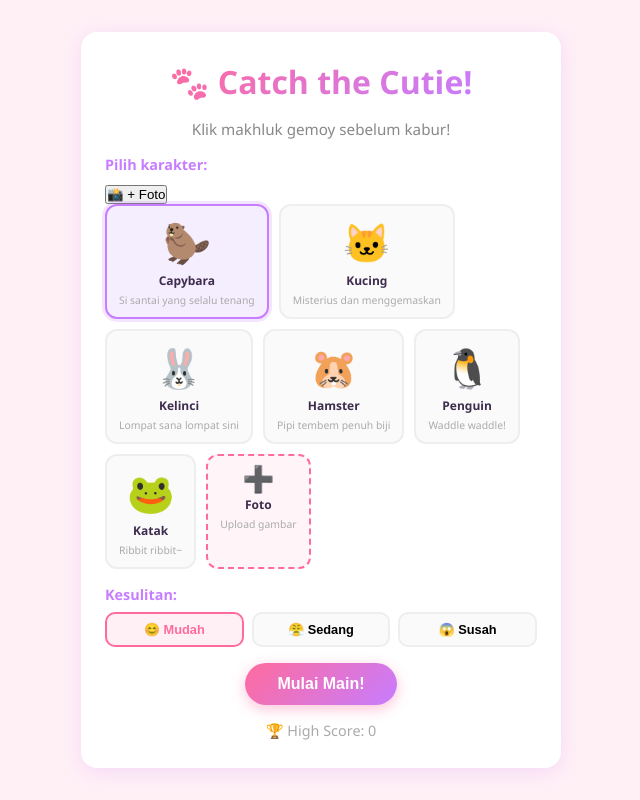
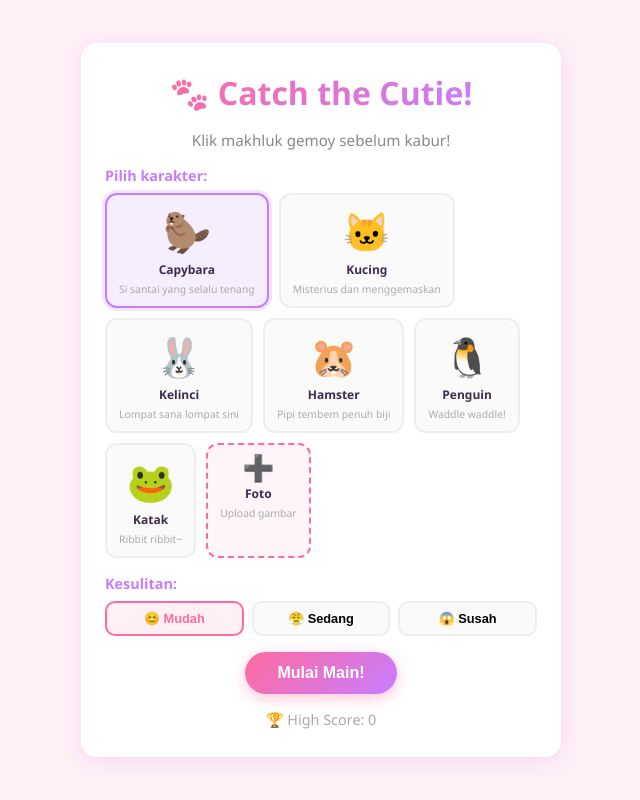
Before and after one commit to vibecoding67-ups/touch, a plain HTML site: page index.html in a window 1280 px wide. Shown: the whole page, without its empty margins (319-959 px from the left). Drawn offline with Linux system fonts and the light colour scheme.

Commit message:
Fix HTML formatting and structure

```diff
--- a/index.html
+++ b/index.html
@@ -16,7 +16,6 @@
       <div class="character-select">
         <div class="char-select-header">
           <p>Pilih karakter:</p>
-          <button id="btn-add-photo" class="btn-upload-trigger">📸 + Foto</button>
         </div>
         <div id="char-list" class="char-grid"></div>
       </div>
```
